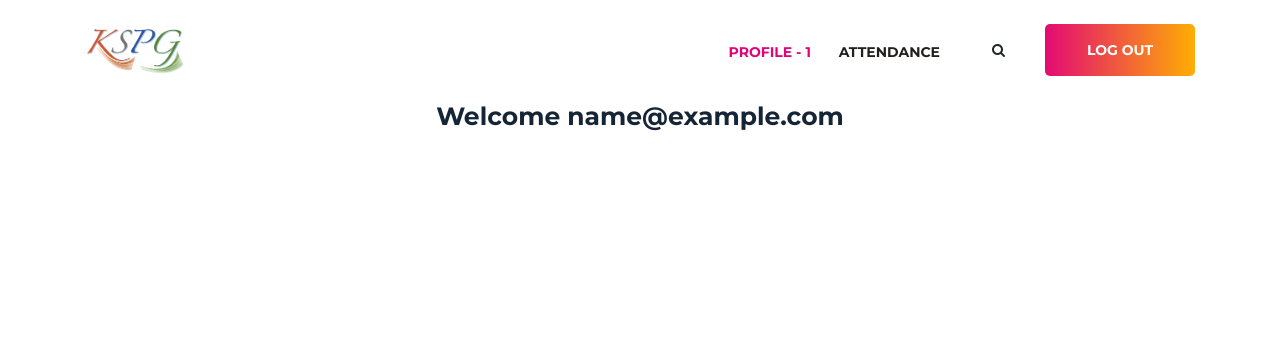
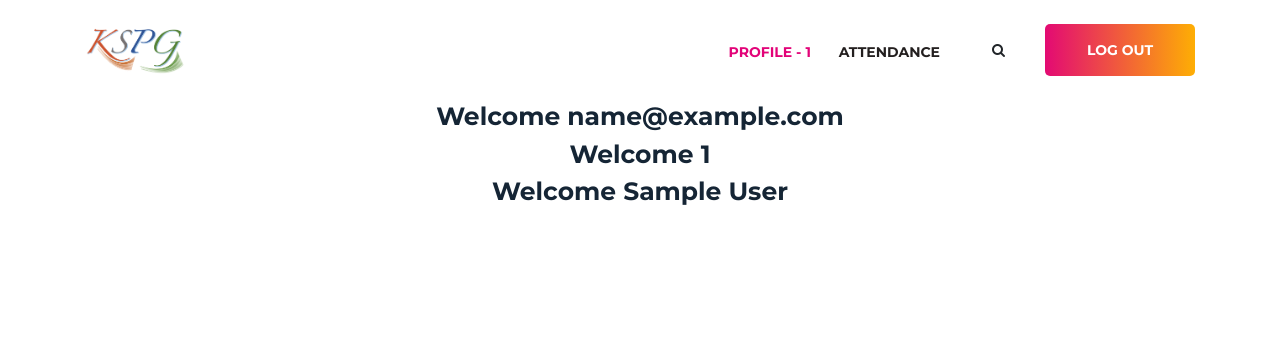
Before and after one commit to rahulpanda95/kspgindia.com, a PHP site: page /utkarsh/portal.php in a window 1280 px wide. Shown: the top 360 px of the page. Run offline with PHP 8.4, Linux system fonts and the light colour scheme; the visitor is signed in with stand-in values (Sample User, id 1); data that the repository does not hold is empty; some libraries are stand-ins or nearby versions.

Commit message:
add utkarsh new

```diff
--- a/utkarsh/portal.php
+++ b/utkarsh/portal.php
@@ -98,6 +98,8 @@ if (!isset($_SESSION["email"])) {
 <div>
 <!--<button onclick="window.location.href='logout.php'" name="logout" >Log Out</button>-->
 <h1 class="text-center">Welcome <?php echo $_SESSION["email"]; ?></h1>
+    <h1 class="text-center">Welcome <?php echo $_SESSION["empid"]; ?></h1>
+    <h1 class="text-center">Welcome <?php echo $_SESSION["Name"]; ?></h1>
 <!--<p class="text-center"><a href="logout.php" >Click Here to logout</a></p>-->
 
 
```
